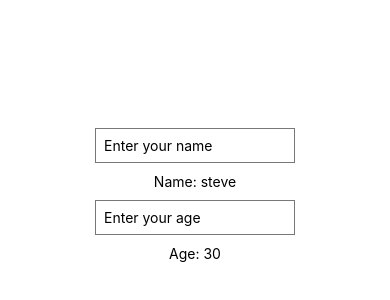
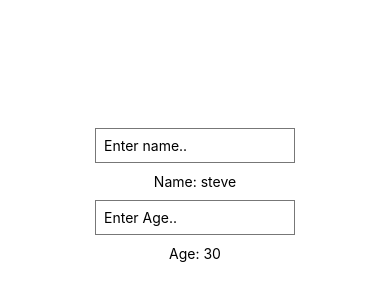
Before and after one commit to saitnyalcin/react-native-helloworld, a React Native app: screen / in a window 390 px wide. Shown: the part 232-532 px from the top of the page. Built offline with nearby package versions, Linux system fonts and the light colour scheme.

Commit message:
input fields placeholders updated

```diff
--- a/App.js
+++ b/App.js
@@ -9,7 +9,7 @@ export default function App() {
     <View style={styles.container}>
       <TextInput
         style={styles.inputStyle}
-        placeholder="Enter your name"
+        placeholder="Enter name.."
         onChangeText={(name) => setname(name)}
       />
       <Text>Name: {name}</Text>
@@ -17,7 +17,7 @@ export default function App() {
       <TextInput
         keyboardType="numeric"
         style={styles.inputStyle}
-        placeholder="Enter your age"
+        placeholder="Enter Age.."
         onChangeText={(age) => setage(age)}
       />
       <Text>Age: {age}</Text>
```
